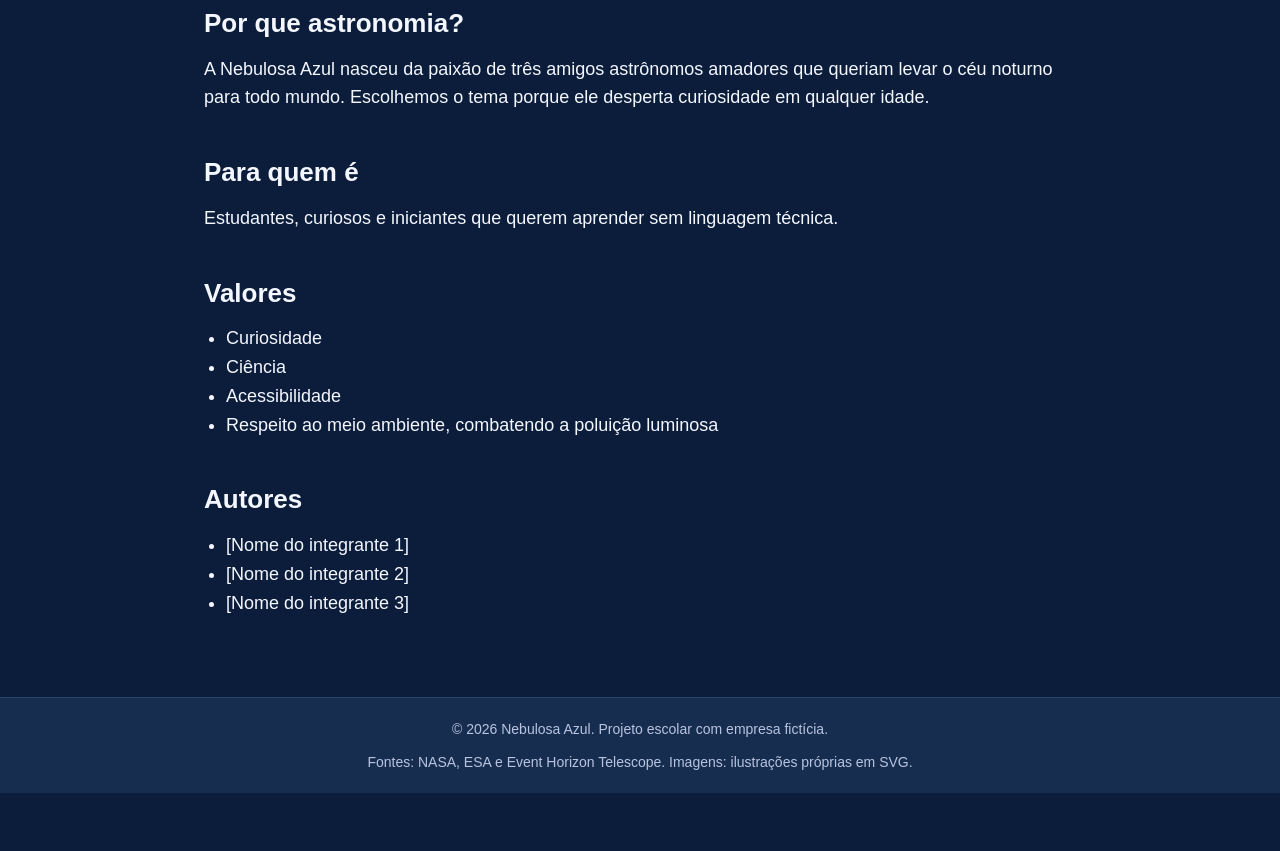
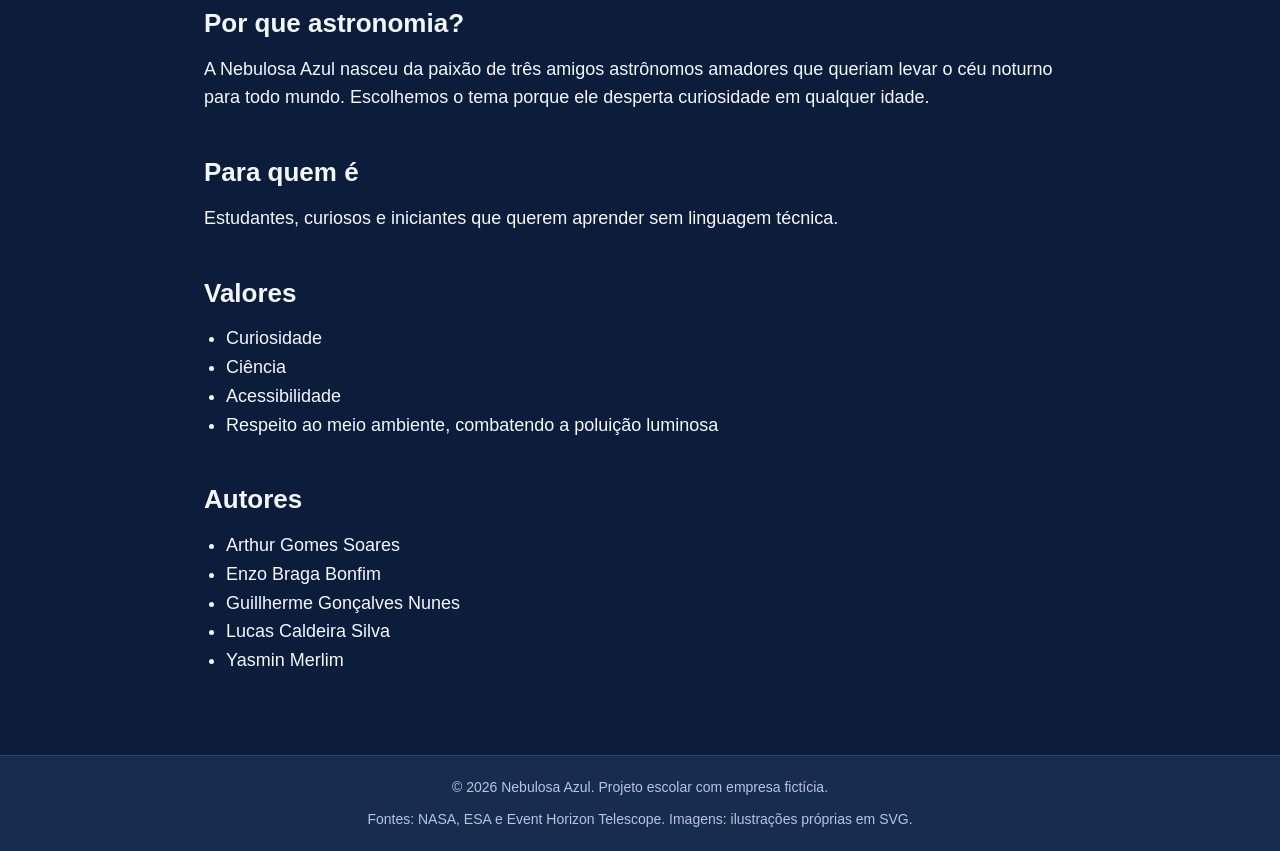
Before and after one commit to GuiGNN/astronomy-website, a plain HTML site: page html/sobre.html in a window 1280 px wide. Shown: the part 314-1165 px from the top of the page. Before the commit the page ends 1107 px from the top, so only its background shows below. Drawn offline with Linux system fonts and the light colour scheme.

Commit message:
Replace placeholder names with actual authors
Updated the authors section with actual names.

```diff
--- a/html/sobre.html
+++ b/html/sobre.html
@@ -51,9 +51,11 @@
     <section>
       <h2>Autores</h2>
       <ul>
-        <li>[Nome do integrante 1]</li>
-        <li>[Nome do integrante 2]</li>
-        <li>[Nome do integrante 3]</li>
+        <li>Arthur Gomes Soares</li>
+        <li>Enzo Braga Bonfim</li>
+        <li>Guillherme Gonçalves Nunes</li>
+        <li>Lucas Caldeira Silva</li>
+        <li>Yasmin Merlim</li>
       </ul>
     </section>
   </main>
```
